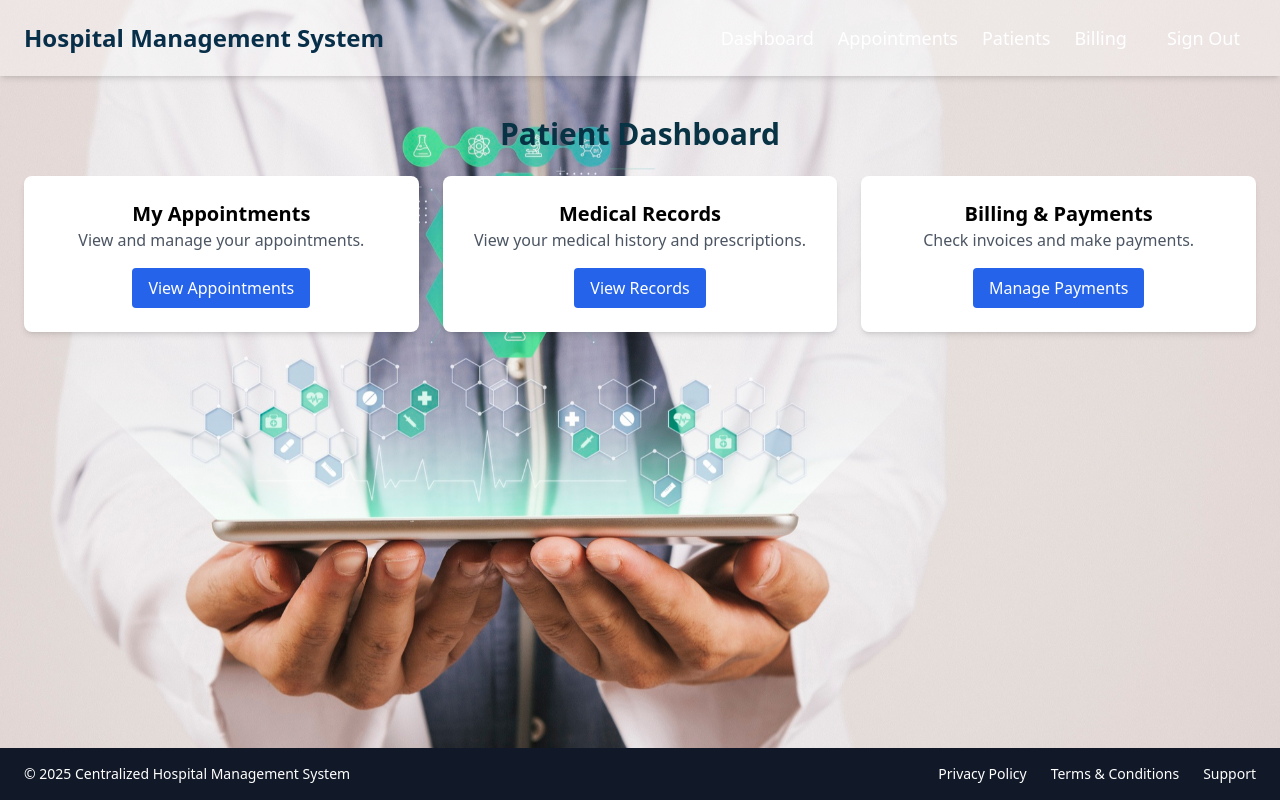
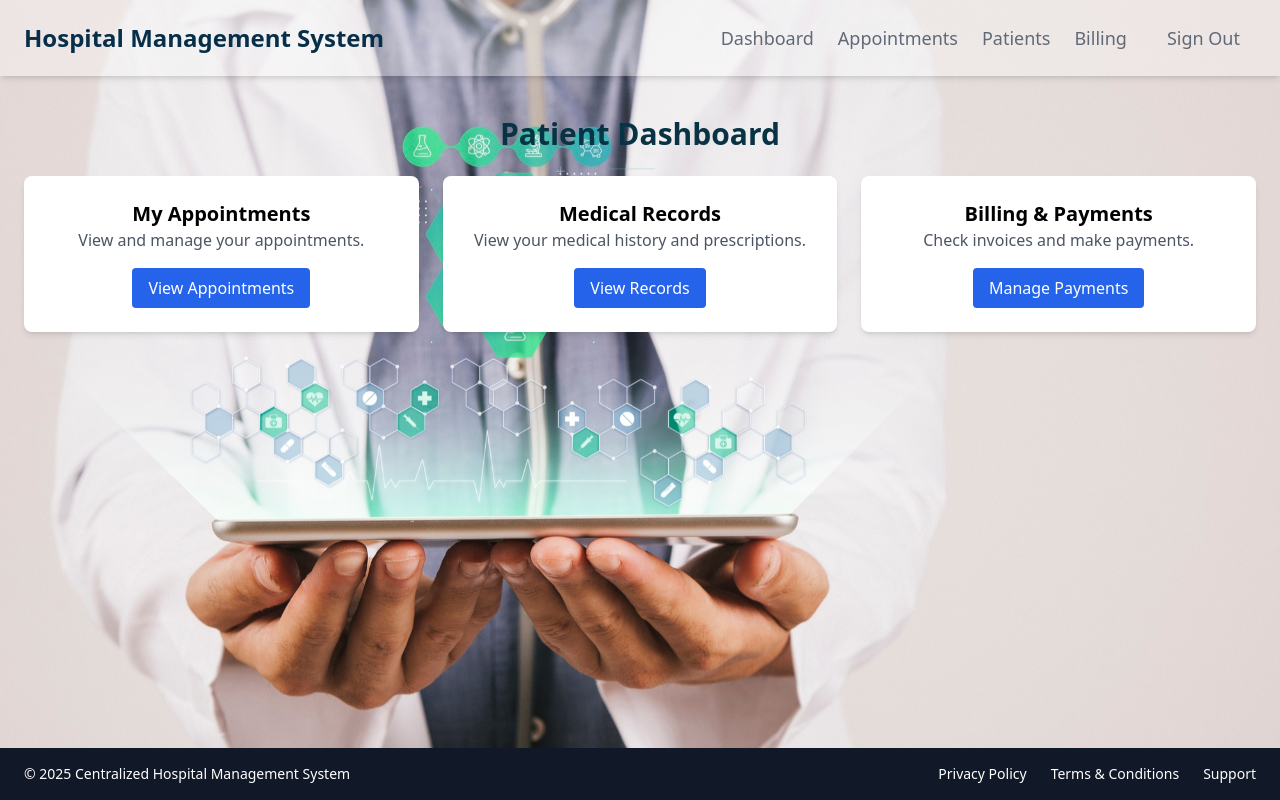
Before and after one commit to ga1ib/Centralized-Health-Management-System, a React (Vite) app in the folder frontend/Hms/: page /patient in a window 1280 px wide. Built offline with nearby package versions, Linux system fonts and the light colour scheme.

Commit message:
navbar text color change

```diff
--- a/frontend/Hms/package.json
+++ b/frontend/Hms/package.json
@@ -16,7 +16,7 @@
     "match-sorter": "^8.0.0",
     "react": "^19.0.0",
     "react-dom": "^19.0.0",
-    "react-router-dom": "^7.4.0",
+    "react-router-dom": "^7.4.1",
     "sort-by": "^1.2.0"
   },
   "devDependencies": {
--- a/frontend/Hms/src/header.jsx
+++ b/frontend/Hms/src/header.jsx
@@ -41,7 +41,7 @@ const Header = () => {
         </div>
         {/* Navigation Menu */}
         <nav className={`w-full md:block md:w-auto ${isOpen ? "block" : "hidden"}`}>
-          <ul className="flex flex-col md:flex-row md:space-x-6 text-lg items-center">
+          <ul className="flex flex-col md:flex-row md:space-x-6 text-lg items-center text-[#606975]">
             <li className="py-2 md:py-0">
               <Link to="/" className="block hover:text-sky-900 transition">
                 Dashboard
```
Also changed, not shown: 1 other file (tests, documents, lock files or other folders).
